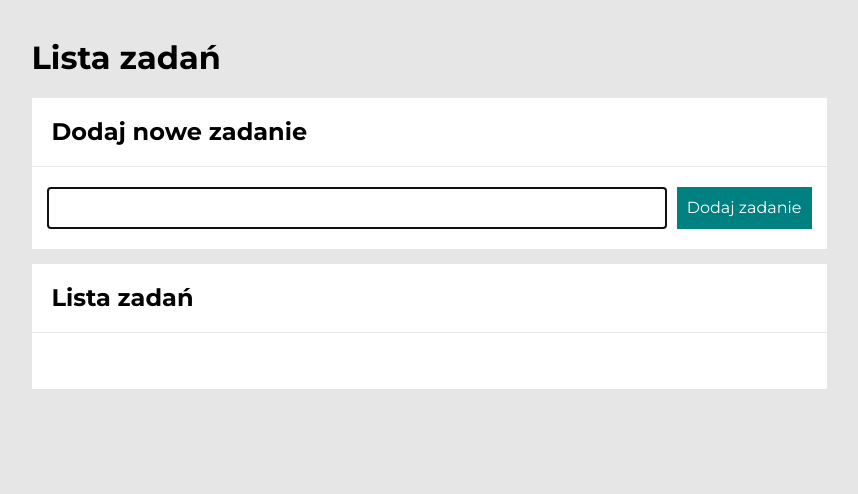
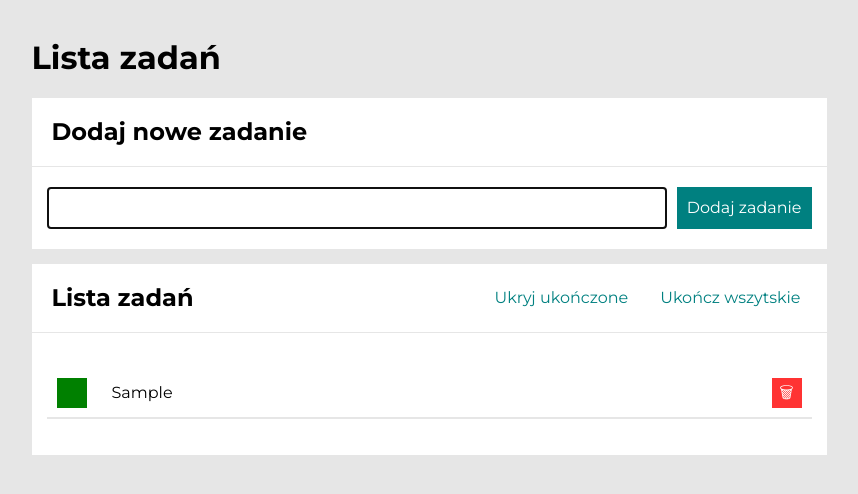
Before and after one commit to dominikblak/Todo-list-React, a React (Create React App) app: page / in a window 1280 px wide. Both pictures are taken after typing "Sample" into the empty fields and a click on the button "Dodaj zadanie". Shown: the top 494 px of the page, without its empty margins (211-1069 px from the left). Built offline with nearby package versions, Linux system fonts and the light colour scheme.

Commit message:
useSelector(selectTasks)

```diff
--- a/src/features/tasks/Buttons/index.js
+++ b/src/features/tasks/Buttons/index.js
@@ -1,10 +1,15 @@
 import { Wrapper, Toggle } from "./styled";
+import { useSelector, useDispatch } from "react-redux";
+import { selectTasks, toggleHideDone } from "../tasksSlice";
 
-const Buttons = ({ tasks, hideDone, toggleHideDone, setAllDone }) => (
+const Buttons = ({ setAllDone }) => {
+  const { tasks, hideDone } = useSelector(selectTasks);
+  const disptach = useDispatch();
+  return (
     <Wrapper>
       {tasks.length > 0 && (
         <>
-        <Toggle onClick={toggleHideDone}>{hideDone ? "Pokaż" : "Ukryj"} ukończone</Toggle>
+          <Toggle onClick={() => disptach(toggleHideDone())}>{hideDone ? "Pokaż" : "Ukryj"} ukończone</Toggle>
           <Toggle onClick={setAllDone} disabled={tasks.every(({ done }) => done)}>
             Ukończ wszytskie
           </Toggle>
@@ -12,5 +17,6 @@ const Buttons = ({ tasks, hideDone, toggleHideDone, setAllDone }) => (
       )}
     </Wrapper>
   );
+};
 
 export default Buttons;
--- a/src/features/tasks/Form/index.js
+++ b/src/features/tasks/Form/index.js
@@ -1,9 +1,13 @@
 import { useState, useRef } from "react";
+import { useDispatch } from "react-redux";
+import { addTask } from "../tasksSlice";
 import { Input, Wrapper, Button } from "./styled";
+import { nanoid } from "@reduxjs/toolkit";
 
-const Form = ({ addNewTask }) => {
+const Form = () => {
   const inputRef = useRef(null);
   const [newTaskConent, setNewTaskContent] = useState("");
+  const dispatch = useDispatch();
 
   const onFormSubmit = (event) => {
     event.preventDefault();
@@ -12,7 +16,14 @@ const Form = ({ addNewTask }) => {
       return;
     }
 
-    addNewTask(contetTrimmed);
+    dispatch(
+      addTask({
+        content: contetTrimmed,
+        done: false,
+        id: nanoid,
+      })
+    );
+
     setNewTaskContent(" ");
     inputRef.current.focus();
   };
--- a/src/features/tasks/Tasks.js
+++ b/src/features/tasks/Tasks.js
@@ -1,4 +1,4 @@
-import { useState } from "react";
+import React from "react";
 import { useSelector } from "react-redux";
 import Form from "./Form";
 import TasksList from "./TasksList";
@@ -10,12 +10,7 @@ import { useTasks } from "../../useTasks";
 import { selectTasks } from "./tasksSlice";
 
 function Tasks() {
-  const [hideDone, setHideDone] = useState(false);
   const { tasks } = useSelector(selectTasks);
-
-  const toggleHideDone = () => {
-    setHideDone((hideDone) => !hideDone);
-  };
 
   const {
     //tasks,
@@ -31,12 +26,8 @@ function Tasks() {
       <Section title="Dodaj nowe zadanie" sectionContent={<Form addNewTask={addNewTask} />} />
       <Section
         title="Lista zadań"
-        sectionContent={
-          <TasksList tasks={tasks} hideDone={hideDone} removeTask={removeTask} toggleTaskDone={toggleTaskDone} />
-        }
-        extraHeaderContent={
-          <Buttons tasks={tasks} hideDone={hideDone} toggleHideDone={toggleHideDone} setAllDone={setAllDone} />
-        }
+        sectionContent={<TasksList removeTask={removeTask} toggleTaskDone={toggleTaskDone} />}
+        extraHeaderContent={<Buttons setAllDone={setAllDone} />}
       />
     </Container>
   );
--- a/src/features/tasks/TasksList/index.js
+++ b/src/features/tasks/TasksList/index.js
@@ -1,6 +1,11 @@
+import React from "react";
+import { useSelector } from "react-redux";
 import { List, Item, Content, Button } from "./styled.js";
+import { selectTasks } from "../tasksSlice.js";
 
-const TasksList = ({ tasks, hideDone, removeTask, toggleTaskDone }) => (
+const TasksList = ({ removeTask, toggleTaskDone }) => {
+  const { tasks, hideDone } = useSelector(selectTasks);
+  return (
     <List>
       {tasks.map((task) => (
         <Item key={task.id} hidden={task.done && hideDone}>
@@ -15,5 +20,6 @@ const TasksList = ({ tasks, hideDone, removeTask, toggleTaskDone }) => (
       ))}
     </List>
   );
+};
 
 export default TasksList;
--- a/src/features/tasks/tasksSlice.js
+++ b/src/features/tasks/tasksSlice.js
@@ -3,13 +3,17 @@ const tasksSlice = createSlice({
   name: "tasks",
   initialState: {
     tasks: [],
+    hideDone: false,
   },
   reducers: {
     addTask: ({ tasks }, { payload }) => {
       tasks.push(payload);
     },
+    toggleHideDone: (state) => {
+      state.hideDone = !state.hideDone;
+    },
   },
 });
-export const { addTask } = tasksSlice.actions;
+export const { addTask, toggleHideDone } = tasksSlice.actions;
 export const selectTasks = (state) => state.tasks;
 export default tasksSlice.reducer;
```
Lines whose indentation alone changed are shown as unchanged.
